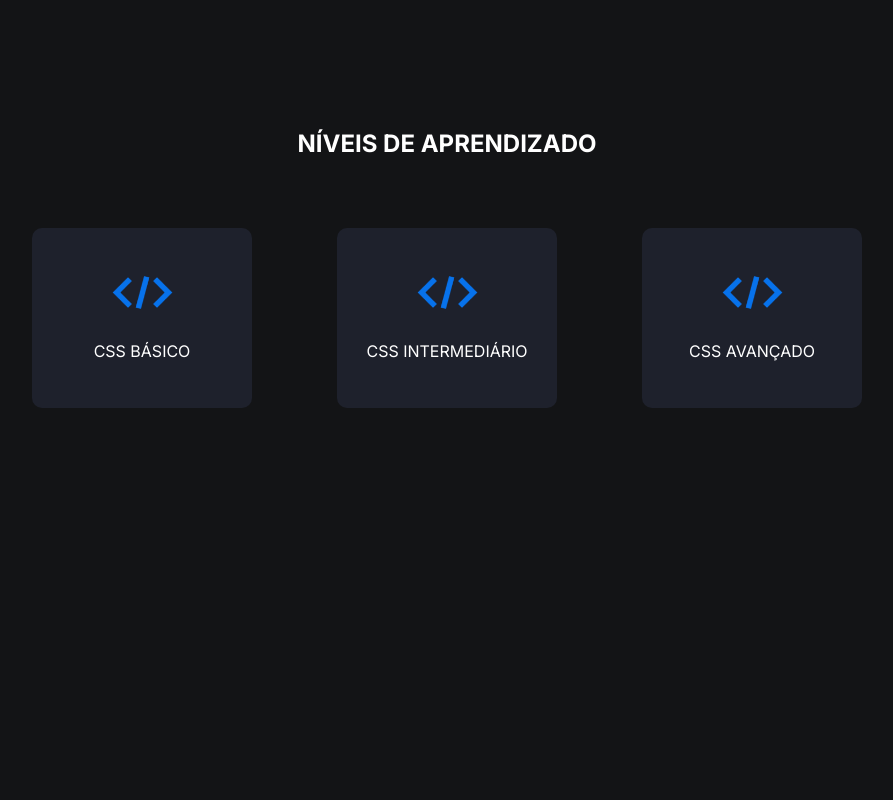
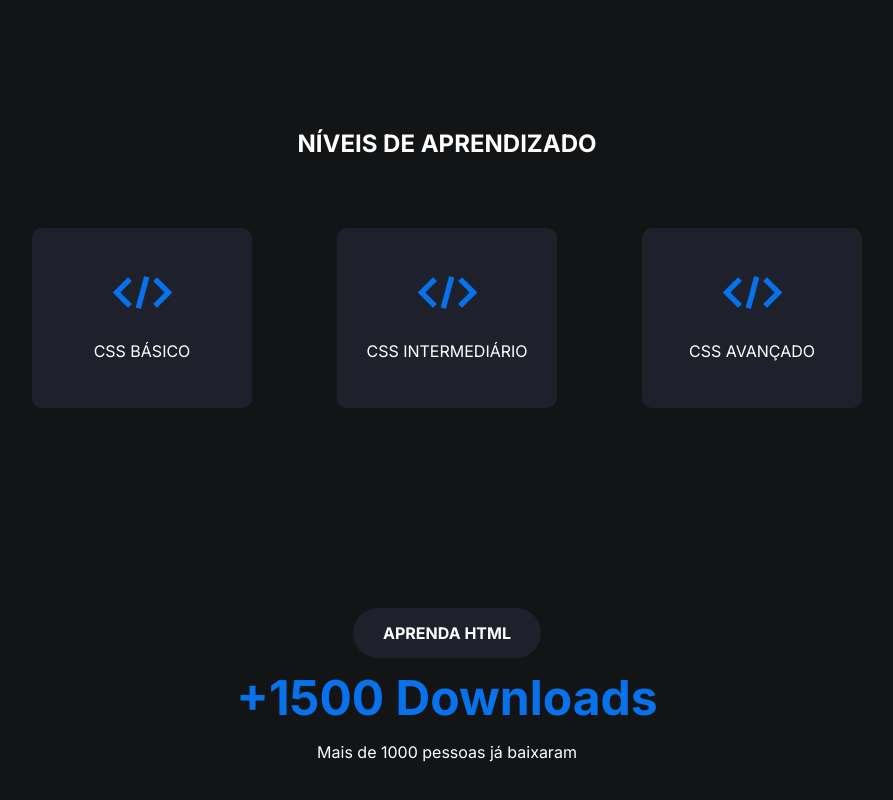
Before and after one commit to eullergomes/layoutReponsivo, a plain HTML site: page index.html in a window 1280 px wide. Shown: the part 604-1404 px from the top of the page, without its empty margins (193-1086 px from the left). Before the commit the page ends 1062 px from the top, so only its background shows below. Drawn offline with Linux system fonts and the light colour scheme.

Commit message:
section-3

```diff
--- a/index.html
+++ b/index.html
@@ -50,5 +50,12 @@
         </div>
     </section>
 
+    <!--SECTION-3-->
+    <section class="section-3 contaiener">
+        <a class="button-2" href="#">APRENDA HTML</a>
+        <h2>+1500 Downloads</h2>
+        <p>Mais de 1000 pessoas já baixaram</p>
+
+    </section>
 </body>
 </html>
--- a/style/style.css
+++ b/style/style.css
@@ -105,3 +105,33 @@ header .logo{
     width: 65px;
     height: 65px;
 }
+
+.section-3{
+    display: flex;
+    justify-content: center;
+    flex-direction: column;
+    align-items: center;
+    margin-top: 200px;
+    margin-bottom: 50px;
+}
+
+.button-2{
+    display: inline-block;
+    text-decoration: none;
+    background-color: #1E212C;
+    color: var(--color-font);
+    padding: 15px 30px;
+    border-radius: 50px;
+    font-weight: bold;
+}
+
+.section-3 h2{
+    font-size: 48px;
+    color: var(--color-button);
+    margin-top: 10px;
+}
+
+.section-3 p{
+    color: var(--color-font);
+    margin-top: -25px;
+}
```
